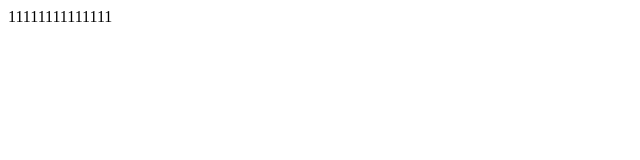
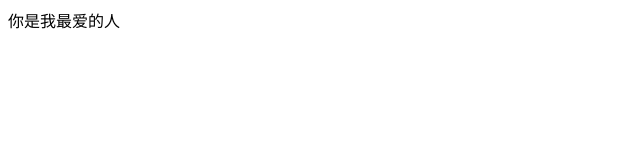
Before and after one commit to AiDe-L/Ling, a plain HTML site: page index.html in a window 1280 px wide. Shown: the full height of the page, 0-640 px from the left. Drawn offline with Linux system fonts and the light colour scheme.

Commit message:
修改功能

```diff
--- a/index.html
+++ b/index.html
@@ -7,6 +7,6 @@
     <title>Document</title>
   </head>
   <body>
-    <div>11111111111111</div>
+    <div>你是我最爱的人</div>
   </body>
 </html>
```
